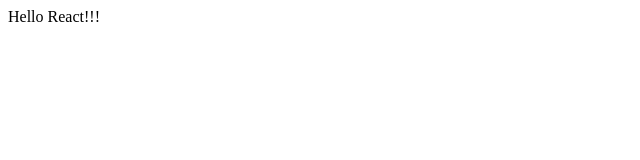
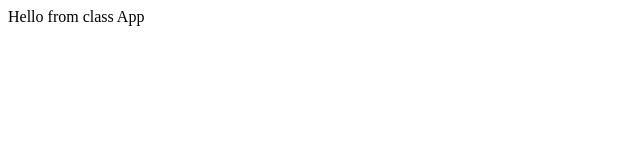
Before and after one commit to G-shuu/react_sample, a React app: page / in a window 1280 px wide. Shown: the top 160 px of the page, without its empty margins (0-640 px from the left). Built offline with nearby package versions, Linux system fonts and the light colour scheme.

Commit message:
component create

```diff
--- /dev/null
+++ b/src/components/app.jsx
@@ -0,0 +1,9 @@
+import React, { Component } from 'react';
+
+class App extends Component {
+  render() {
+    return (<div>Hello from class App</div>);
+  }
+}
+
+export default App;
--- a/src/index.js
+++ /dev/null
@@ -1,4 +0,0 @@
-import React from 'react';
-import ReactDOM from 'react-dom';
-
-ReactDOM.render(<div>Hello React!!!</div>, document.querySelector('.container'));
--- /dev/null
+++ b/src/index.jsx
@@ -0,0 +1,6 @@
+import React from 'react';
+import ReactDOM from 'react-dom';
+
+import App from './components/app';
+
+ReactDOM.render(<App />, document.querySelector('.container'));
--- a/webpack.config.js
+++ b/webpack.config.js
@@ -5,7 +5,7 @@ const publidDir = path.join(__dirname, '/public');
 module.exports = [
   {
     entry: [
-      './src/index.js',
+      './src/index.jsx',
     ],
     output: {
       path: publidDir,
```
Also changed, not shown: .eslintrc.js.
